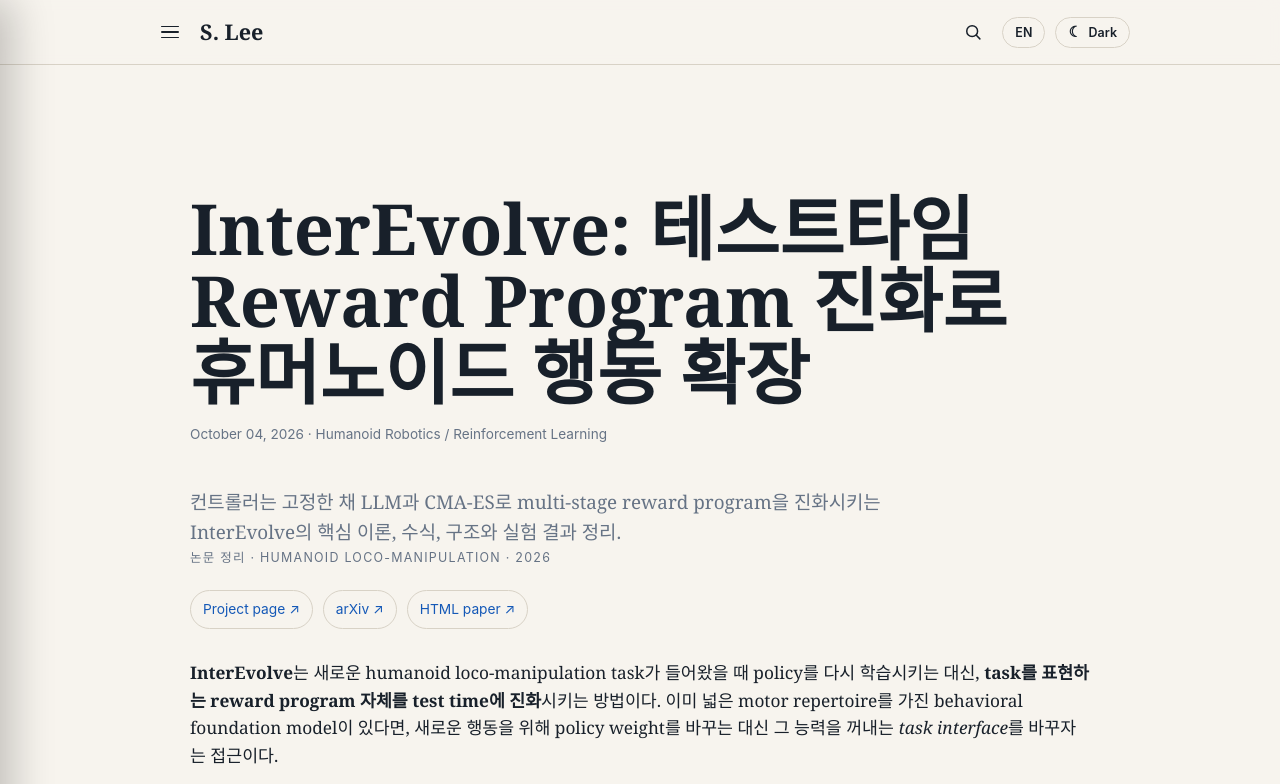
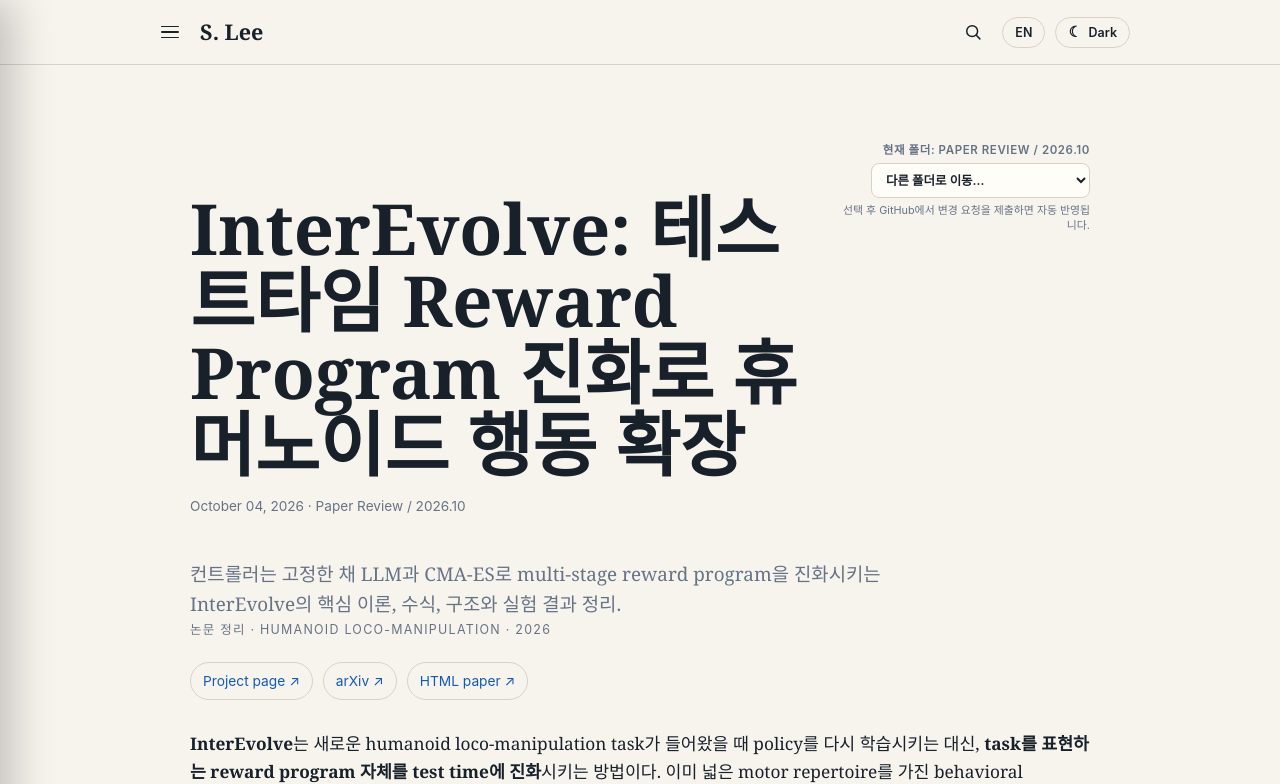
Before and after one commit to rokmc956k/rokmc956k.github.io, a Jekyll site: the page built from _posts/2026-10-03-interevolve-test-time-reward-program-evolution-ko.html, in a window 1280 px wide and 1400 px high. Shown: the top 784 px of the window. Built offline with Jekyll 4.4.1, drawn with Linux system fonts in a browser that asks for light colours; grey boxes are pictures that could not be loaded.

Commit message:
Add per-post category move dropdown

```diff
--- a/_layouts/post.html
+++ b/_layouts/post.html
@@ -1,12 +1,47 @@
 ---
 layout: default
 ---
+{% assign page_lang = page.lang | default: 'en' %}
+{% assign category_path = site.data.category_assignments[page.url] %}
+<style>
+.post-header-row{display:flex;align-items:flex-start;justify-content:space-between;gap:24px}.post-header-main{min-width:0;flex:1}.post-category-control{flex:0 0 auto;margin-top:8px;display:flex;flex-direction:column;align-items:flex-end;gap:5px}.post-category-current{font:600 .72rem/1.3 var(--sans);color:var(--muted);text-transform:uppercase;letter-spacing:.05em}.post-category-select{max-width:245px;border:1px solid var(--line);border-radius:8px;background:var(--surface);color:var(--text);padding:8px 30px 8px 10px;font:600 .78rem/1.2 var(--sans);cursor:pointer}.post-category-select:hover,.post-category-select:focus{border-color:var(--link);outline:none}.post-category-help{max-width:250px;text-align:right;color:var(--muted);font:.68rem/1.35 var(--sans)}@media(max-width:700px){.post-header-row{flex-direction:column}.post-category-control{align-items:flex-start;margin-top:0}.post-category-help{text-align:left}.post-category-select{max-width:100%}}
+</style>
 <article class="post-page">
   <header>
-    <h1>{{ page.title }}</h1>
-    <div class="post-meta">
-      <time datetime="{{ page.date | date_to_xmlschema }}">{{ page.date | date: "%B %d, %Y" }}</time>
-      {% if page.categories %} · {{ page.categories | join: ' / ' }}{% endif %}
+    <div class="post-header-row">
+      <div class="post-header-main">
+        <h1>{{ page.title }}</h1>
+        <div class="post-meta">
+          <time datetime="{{ page.date | date_to_xmlschema }}">{{ page.date | date: "%B %d, %Y" }}</time>
+          {% if category_path %} · {{ category_path | join: ' / ' }}{% elsif page.categories %} · {{ page.categories | join: ' / ' }}{% endif %}
+        </div>
+      </div>
+
+      <div class="post-category-control">
+        <span class="post-category-current">
+          {% if page_lang == 'ko' %}현재 폴더{% else %}Current folder{% endif %}:
+          {% if category_path %}{{ category_path | join: ' / ' }}{% else %}Unassigned{% endif %}
+        </span>
+        <select class="post-category-select"
+                data-category-move-select
+                data-post-url="{{ page.url }}"
+                data-post-title="{{ page.title | escape }}"
+                aria-label="{% if page_lang == 'ko' %}포스트 폴더 이동{% else %}Move post to another folder{% endif %}">
+          <option value="">{% if page_lang == 'ko' %}다른 폴더로 이동…{% else %}Move to…{% endif %}</option>
+          {% for group in site.data.category_tree %}
+            {% if group.children == empty %}
+              <option value="{{ group.name }}">{{ group.name }}</option>
+            {% else %}
+              <optgroup label="{{ group.name }}">
+                {% for child in group.children %}
+                  <option value="{{ group.name }} / {{ child }}">{{ group.name }} / {{ child }}</option>
+                {% endfor %}
+              </optgroup>
+            {% endif %}
+          {% endfor %}
+        </select>
+        <span class="post-category-help">{% if page_lang == 'ko' %}선택 후 GitHub에서 변경 요청을 제출하면 자동 반영됩니다.{% else %}Choose a folder, then submit the prefilled GitHub request to apply it.{% endif %}</span>
+      </div>
     </div>
     {% if page.description %}<p class="intro">{{ page.description }}</p>{% endif %}
   </header>
```
